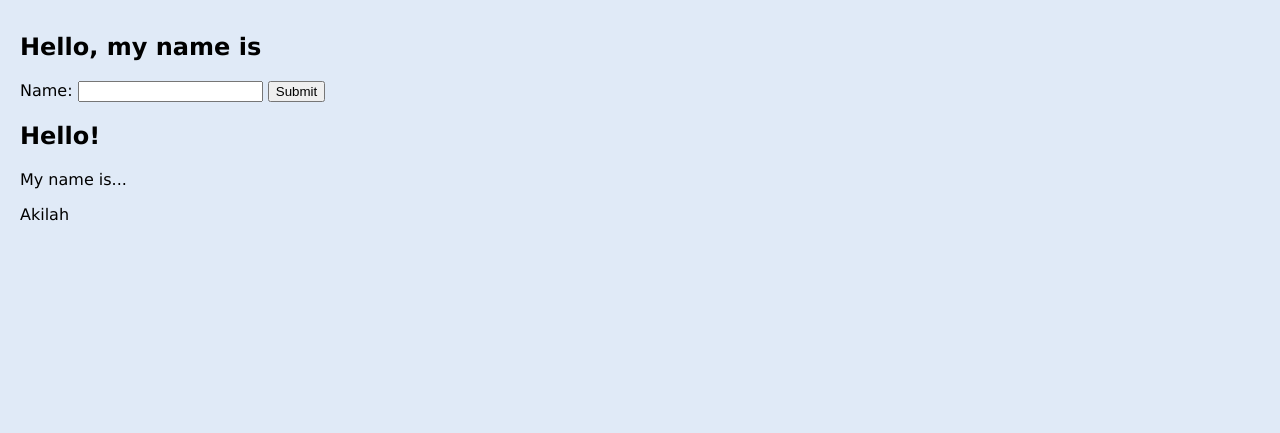
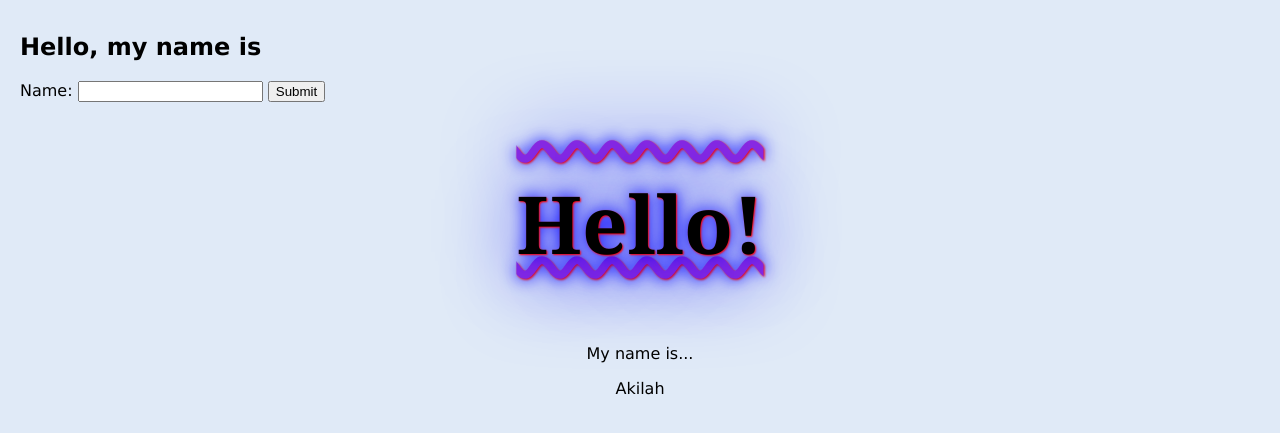
Before and after one commit to akilah-p/Name-tag, a plain HTML site: page index.html in a window 1280 px wide. Shown: the part 87-520 px from the top of the page. Drawn offline with Linux system fonts and the light colour scheme.

Commit message:
added style

```diff
--- a/index.html
+++ b/index.html
@@ -39,7 +39,9 @@
             <button id="update-btn">Submit</button>
 
         </section>
-        <!--This section is for displaying name-->
+
+    <!--This section is for displaying name-->
+    <div>
         <section id="name-section" class="name-tag">
             <h2>Hello!</h2>
             <p class="intro">My name is...</p>
@@ -47,6 +49,7 @@
 
             </p>
         </section>
+        </div>
 
     </main>
 
--- a/styles/global.css
+++ b/styles/global.css
@@ -33,3 +33,19 @@ header .logo {
 main {
     padding: 20px;
 }
+
+div{text-align:center;
+
+}
+h2 { font-family:Georgia, 'Times New Roman', Times, serif;
+   color:black;
+   text-shadow: 1px 1px 2px red, 0 0 1em blue, 0 0 0.2em blue;
+   font-weight:bolder;
+   text-decoration-line:overline underline;
+   text-decoration-style: wavy;
+   text-decoration-color:blueviolet;
+   text-align:center;
+   font-size:80px;
+
+
+}
```
